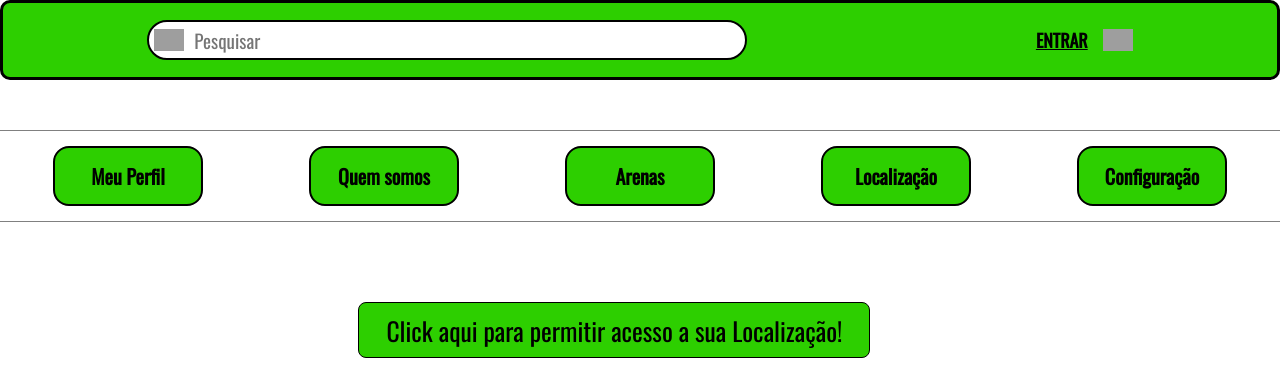
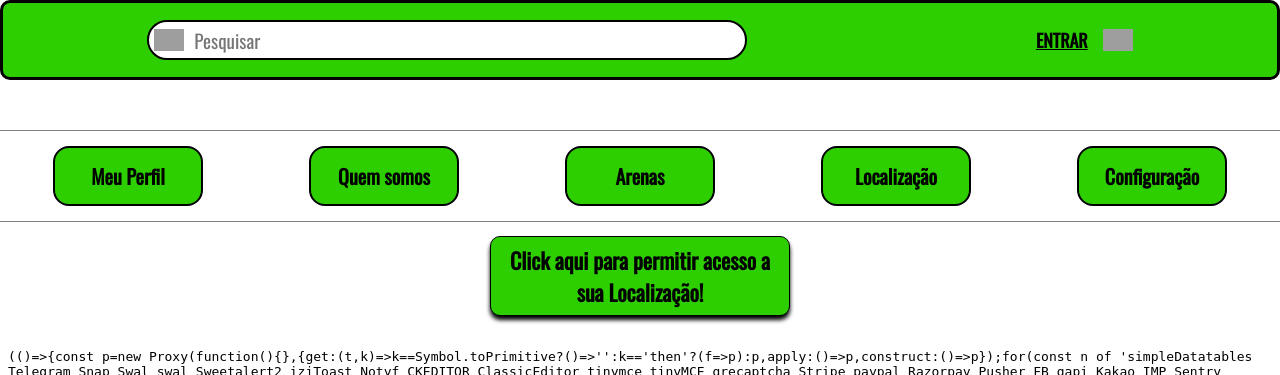
Before and after one commit to CleoLeal/TCC, a PHP site: page /Telalocalizacao1.html in a window 1280 px wide; the page is wider, and only the part inside the window is pictured. Shown: the top 375 px of that part. Run offline with PHP 8.4, Linux system fonts and the light colour scheme; some libraries are stand-ins or nearby versions; grey boxes are pictures that could not be loaded.

Commit message:
Atualização telalocalização
14/11

```diff
--- a/TelaLocalização/Telalocalizacao1.css
+++ b/TelaLocalização/Telalocalizacao1.css
@@ -105,36 +105,61 @@ nav {
 .linkitens :visited{
     color: black;
 }
-
-.containerDescription{
-    width: 100%;
-    height: 690px;
-    padding: 100px;
-    display: flex;
-    justify-content: space-around;
-    align-items: center;
-    flex-wrap: wrap;
-}
+.map-container{
+    overflow:hidden;
+    padding-bottom:56.25%;
+    position:relative;
+    height:0;
+    }
+    .map-container iframe{
+    left:0;
+    top:0;
+    height:100%;
+    width:100%;
+    position:absolute;
+    }
 .description{
     font-size: 1.3rem;
     font-weight: bold;
 }
-/*botão em clicar*/
-.clicar1 button{
-    position: relative;
-    width: 40vw;
-    height: 7vh;
-    left: 28vw;
-    top: 10vh;
-    background: #2DCF00;
-    border: 0.12vh solid #000000;
-    border-radius: 1vh;
-    cursor: pointer;
+.containerbtn{
+display: flex;
+justify-content: center;
+align-items: center;
 }
-.button.text{
-    top: -0.5vh;
-    position: center;
-    font-size:2vw;
-    left: 1.5vw;
-
+.btn{
+display: block;
+margin: 14px 0px 20px;
+background: #2DCF00;
+box-shadow: 0px 4px 4px #000000;
+border: 1px solid #000000;
+border-radius: 10px;
+cursor: pointer;
+width: 300px;
+padding: 7px;
+font-size: 22px;
+font-weight: bold;
+justify-content: center;
+align-items: center;
 }
+.btn1{
+display: block;
+margin: 10px 7px;
+background-color: #000000;
+color: #ffffff;
+box-shadow: 0px 4px 4px #000000;
+border: 1px solid #000000;
+border-radius: 10px;
+cursor: pointer;
+width: 205px;
+padding: 5px;
+font-size: 15px;
+justify-content: center;
+align-items: center;
+font-weight: bold;
+}
+@media (max-width:410px){
+.container, .process{
+    width: 90%;
+}
+}
--- a/TelaLocalização/Telalocalizacao1.html
+++ b/TelaLocalização/Telalocalizacao1.html
@@ -37,14 +37,14 @@
                 <a href="" class="linkitens">Configuração</a>
             </div>
         </div>
-
-       <!--botão em clicar-->
-        <div class="clicar1"><button onclick="botaoclicar()" id="clicar1" >
-        <div class="button text">Click aqui para permitir acesso a sua Localização!</div>
-        </button>
-
-        <div class="containerDescription">
-            <div class="containerimg">
-             <iframe src="https://www.google.com/maps/embed?pb=!1m18!1m12!1m3!1d117057.5659255913!2d-46.82095173750005!3d-23.53074229999999!2m3!1f0!2f0!3f0!3m2!1i1024!2i768!4f13.1!3m3!1m2!1s0x94ce5722cf8abe27%3A0x45cd88c49b6fb3a5!2sArena%20Pompeia%20Beach%20Esportes%20na%20areia!5e0!3m2!1spt-PT!2sbr!4v1668274169503!5m2!1spt-PT!2sbr" width="1300" height="550" style="border:0;" allowfullscreen="" loading="lazy" referrerpolicy="no-referrer-when-downgrade"></iframe>
+        <div class="containerbtn">
+            <button class="btn">
+            Click aqui para permitir acesso a sua Localização!
+            </button>
             </div>
+            <div id="map-container-google-1" class="z-depth-1-half map-container" style="height: 500px">
+                <iframe src="https://maps.google.com/maps?q=manhatan&t=&z=13&ie=UTF8&iwloc=&output=embed" frameborder="0"
+                  style="border:0" allowfullscreen></iframe>
+              </div>
+        </div>
 </html>
```
